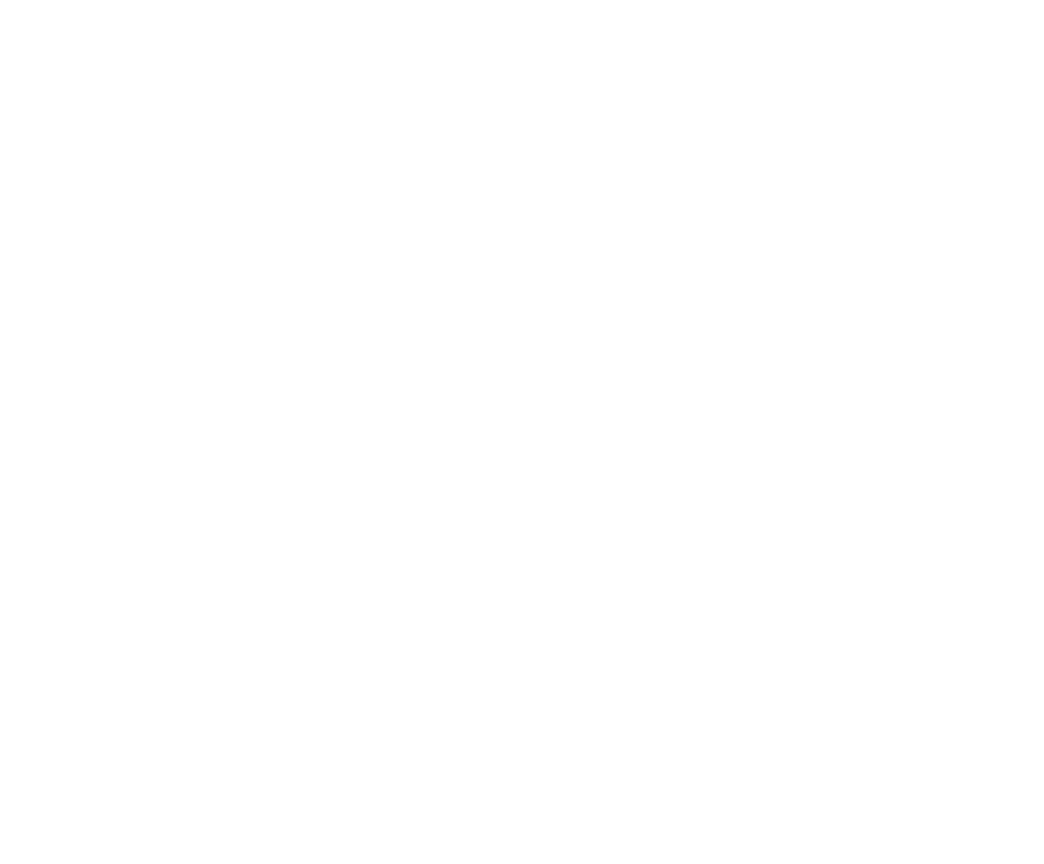
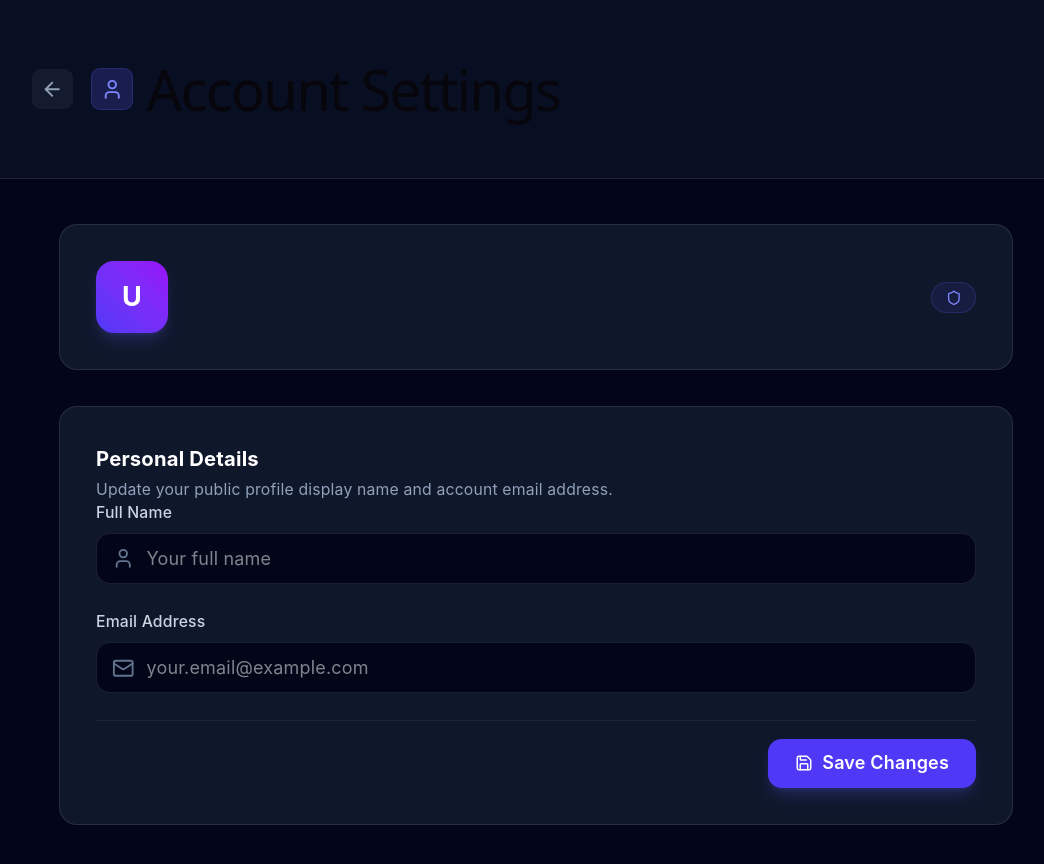
Before and after one commit to Saanidhya2601/LMS, a React (Vite) app in the folder frontend/: page /settings in a window 1280 px wide. Before the commit this address had no page. Shown: the top 864 px of the page, without its empty margins (104-1148 px from the left). Before the commit the page ends 800 px from the top, so only its background shows below. Built offline with nearby package versions, Linux system fonts and the light colour scheme; no server answers; sample sign-in values are in the browser's storage.

Commit message:
added Settings button on the dashboard

```diff
--- a/frontend/src/App.tsx
+++ b/frontend/src/App.tsx
@@ -5,7 +5,7 @@ import Dashboard from "./pages/Dashboard";
 import ManageCourse from "./pages/ManageCourse";
 import CourseViewer from "./pages/CourseViewer";
 import Analytics from "./pages/Analytics";
-
+import Settings from "./pages/Settings";
 function App() {
   return (
     <Routes>
@@ -16,6 +16,7 @@ function App() {
       {/* 🚀 This is the exact route React was complaining about missing! */}
       <Route path="/learn/:courseId" element={<CourseViewer />} />
       <Route path="/analytics" element={<Analytics />} />
+      <Route path="/settings" element={<Settings />} />
     </Routes>
   );
 }
--- a/frontend/src/pages/Dashboard.tsx
+++ b/frontend/src/pages/Dashboard.tsx
@@ -10,10 +10,10 @@ import {
   UserPlus,
   PlayCircle,
   Award,
-  BarChart3, // 🚀 Added for the Analytics button
+  BarChart3,
+  Settings,
 } from "lucide-react";
 
-// 🚀 Updated Interface to expect the new progress data
 interface Course {
   id: string;
   title: string;
@@ -149,16 +149,27 @@ export default function Dashboard() {
             LMS Dashboard
           </span>
         </div>
-        <div className="flex items-center gap-6">
+
+        <div className="flex items-center gap-4 sm:gap-6">
           <span className="text-sm font-medium text-slate-400 hidden sm:block">
             Welcome, <span className="text-white">{user.full_name}</span>
             <span className="ml-2 text-[10px] bg-slate-800 px-2 py-1 rounded-full uppercase tracking-wider">
               {user.role}
             </span>
           </span>
+
+          <button
+            onClick={() => navigate("/settings")}
+            className="flex items-center gap-2 text-slate-400 hover:text-white transition-colors font-medium text-sm bg-white/5 hover:bg-white/10 px-3.5 py-2 rounded-lg border border-white/5"
+            title="Account Settings"
+          >
+            <Settings className="h-4 w-4 text-indigo-400" />
+            <span className="hidden sm:inline">Settings</span>
+          </button>
+
           <button
             onClick={handleLogout}
-            className="flex items-center gap-2 text-slate-400 hover:text-red-400 transition-colors duration-150 font-medium text-sm bg-white/5 hover:bg-white/10 px-4 py-2.5 rounded-lg border border-transparent hover:border-red-500/20"
+            className="flex items-center gap-2 text-slate-400 hover:text-red-400 transition-colors font-medium text-sm bg-white/5 hover:bg-white/10 px-3.5 py-2 rounded-lg border border-transparent hover:border-red-500/20"
           >
             <LogOut className="h-4 w-4" />
             Logout
@@ -179,7 +190,6 @@ export default function Dashboard() {
             </p>
           </div>
 
-          {/* 🚀 New Instructor Action Buttons Container */}
           {isInstructor && (
             <div className="flex items-center gap-3">
               <button
@@ -220,7 +230,6 @@ export default function Dashboard() {
                 <div className="h-40 bg-slate-950 flex items-center justify-center border-b border-white/5 relative overflow-hidden">
                   <div className="absolute inset-0 bg-gradient-to-br from-indigo-500/10 to-purple-500/10 opacity-0 group-hover:opacity-100 transition-opacity duration-200"></div>
 
-                  {/* Show a completed badge if they are at 100% */}
                   {course.progress_percentage === 100 ? (
                     <Award className="h-12 w-12 text-emerald-500 opacity-90 transition-transform duration-500 group-hover:scale-110 relative z-10" />
                   ) : (
@@ -270,7 +279,6 @@ export default function Dashboard() {
 
                   <div className="pt-4 border-t border-white/5 mt-auto">
                     {isInstructor ? (
-                      // 🚀 INSTRUCTOR VIEW
                       <button
                         onClick={() => navigate(`/manage-course/${course.id}`)}
                         className="w-full text-center text-sm font-semibold text-slate-300 hover:text-white transition-colors duration-150 py-2.5 bg-white/5 rounded-lg hover:bg-white/10"
@@ -278,7 +286,6 @@ export default function Dashboard() {
                         Manage Course
                       </button>
                     ) : course.is_enrolled ? (
-                      // 🚀 STUDENT VIEW: ENROLLED (Show Progress Bar)
                       <div className="w-full flex flex-col gap-3">
                         <div className="flex justify-between items-center text-xs font-semibold">
                           <span className="text-slate-400">Progress</span>
@@ -292,14 +299,12 @@ export default function Dashboard() {
                             {course.progress_percentage}%
                           </span>
                         </div>
-                        {/* The animated bar */}
                         <div className="w-full bg-slate-800 rounded-full h-1.5 overflow-hidden">
                           <div
                             className={`${course.progress_percentage === 100 ? "bg-emerald-500" : "bg-indigo-500"} h-1.5 rounded-full transition-all duration-1000 ease-out`}
                             style={{ width: `${course.progress_percentage}%` }}
                           ></div>
                         </div>
-                        {/* Dynamic Button */}
                         <button
                           onClick={() => navigate(`/learn/${course.id}`)}
                           className={`w-full flex justify-center items-center gap-2 text-sm font-semibold transition-colors duration-150 py-2.5 rounded-lg mt-1 border ${
@@ -321,7 +326,6 @@ export default function Dashboard() {
                         </button>
                       </div>
                     ) : (
-                      // 🚀 STUDENT VIEW: NOT ENROLLED
                       <button
                         onClick={() => handleEnroll(course.id)}
                         className="w-full flex justify-center items-center gap-2 text-sm font-semibold text-indigo-400 hover:text-white transition-colors duration-150 py-2.5 bg-indigo-500/10 border border-indigo-500/20 rounded-lg hover:bg-indigo-500 hover:border-indigo-500 shadow-sm"
--- /dev/null
+++ b/frontend/src/pages/Settings.tsx
@@ -0,0 +1,237 @@
+import React, { useEffect, useState } from "react";
+import { useNavigate } from "react-router-dom";
+import axios from "axios";
+import {
+  ArrowLeft,
+  User,
+  Mail,
+  Shield,
+  Calendar,
+  Save,
+  CheckCircle2,
+  AlertCircle,
+} from "lucide-react";
+
+interface UserProfile {
+  id: string;
+  full_name: string;
+  email: string;
+  role: string;
+  created_at: string;
+}
+
+export default function Settings() {
+  const navigate = useNavigate();
+  const [profile, setProfile] = useState<UserProfile | null>(null);
+  const [fullName, setFullName] = useState("");
+  const [email, setEmail] = useState("");
+  const [loading, setLoading] = useState(true);
+  const [isSaving, setIsSaving] = useState(false);
+  const [message, setMessage] = useState<{
+    text: string;
+    type: "success" | "error";
+  } | null>(null);
+
+  useEffect(() => {
+    const fetchProfile = async () => {
+      const token = localStorage.getItem("token");
+      if (!token) {
+        navigate("/");
+        return;
+      }
+
+      try {
+        const response = await axios.get(
+          "http://localhost:5000/api/users/profile",
+          {
+            headers: { Authorization: `Bearer ${token}` },
+          },
+        );
+
+        const userData = response.data.data;
+        setProfile(userData);
+        setFullName(userData.full_name);
+        setEmail(userData.email);
+      } catch (error) {
+        console.error("Failed to load profile:", error);
+      } finally {
+        setLoading(false);
+      }
+    };
+
+    fetchProfile();
+  }, [navigate]);
+
+  const handleUpdateProfile = async (e: React.FormEvent) => {
+    e.preventDefault();
+    setIsSaving(true);
+    setMessage(null);
+
+    try {
+      const token = localStorage.getItem("token");
+      const response = await axios.put(
+        "http://localhost:5000/api/users/profile",
+        { full_name: fullName, email },
+        { headers: { Authorization: `Bearer ${token}` } },
+      );
+
+      const updatedUser = response.data.data;
+      setProfile((prev) => (prev ? { ...prev, ...updatedUser } : updatedUser));
+
+      // Update local storage so the navbar reflects the new name/email
+      const storedUser = JSON.parse(localStorage.getItem("user") || "{}");
+      localStorage.setItem(
+        "user",
+        JSON.stringify({ ...storedUser, ...updatedUser }),
+      );
+
+      setMessage({ text: "Profile updated successfully!", type: "success" });
+    } catch (error: any) {
+      const errorMsg =
+        error.response?.data?.message || "Failed to update profile.";
+      setMessage({ text: errorMsg, type: "error" });
+    } finally {
+      setIsSaving(false);
+    }
+  };
+
+  if (loading) {
+    return (
+      <div className="min-h-screen bg-slate-950 flex items-center justify-center text-indigo-400">
+        Loading settings...
+      </div>
+    );
+  }
+
+  return (
+    <div className="min-h-screen bg-slate-950 text-slate-300 font-sans selection:bg-indigo-500/30 pb-20">
+      {/* Navbar */}
+      <nav className="bg-slate-900/60 backdrop-blur-md border-b border-white/10 px-6 py-4 sticky top-0 z-50">
+        <div className="max-w-4xl mx-auto flex items-center gap-4">
+          <button
+            onClick={() => navigate("/dashboard")}
+            className="p-2 bg-white/5 hover:bg-white/10 rounded-lg text-slate-400 hover:text-white transition-colors"
+          >
+            <ArrowLeft className="h-5 w-5" />
+          </button>
+          <div className="flex items-center gap-3">
+            <div className="bg-indigo-500/20 p-2 rounded-lg border border-indigo-500/20">
+              <User className="text-indigo-400 h-5 w-5" />
+            </div>
+            <h1 className="text-xl font-bold text-white tracking-tight">
+              Account Settings
+            </h1>
+          </div>
+        </div>
+      </nav>
+
+      <main className="max-w-4xl mx-auto px-6 py-10 space-y-8">
+        {/* Account Overview Header Card */}
+        <div className="bg-slate-900 border border-white/10 rounded-2xl p-6 sm:p-8 flex flex-col sm:flex-row items-start sm:items-center justify-between gap-6">
+          <div className="flex items-center gap-5">
+            <div className="h-16 w-16 rounded-2xl bg-gradient-to-tr from-indigo-600 to-purple-600 flex items-center justify-center text-white text-2xl font-bold shadow-lg shadow-indigo-500/20">
+              {profile?.full_name?.charAt(0).toUpperCase() || "U"}
+            </div>
+            <div>
+              <h2 className="text-2xl font-bold text-white">
+                {profile?.full_name}
+              </h2>
+              <p className="text-slate-400 text-sm">{profile?.email}</p>
+            </div>
+          </div>
+
+          <div className="flex items-center gap-3">
+            <span className="flex items-center gap-1.5 text-xs font-bold px-3 py-1.5 rounded-full uppercase tracking-wider bg-indigo-500/10 text-indigo-400 border border-indigo-500/20">
+              <Shield className="h-3.5 w-3.5" />
+              {profile?.role}
+            </span>
+            {profile?.created_at && (
+              <span className="flex items-center gap-1.5 text-xs text-slate-500 px-3 py-1.5 rounded-full bg-slate-950 border border-white/5">
+                <Calendar className="h-3.5 w-3.5" />
+                Joined {new Date(profile.created_at).toLocaleDateString()}
+              </span>
+            )}
+          </div>
+        </div>
+
+        {/* Edit Profile Form Card */}
+        <div className="bg-slate-900 border border-white/10 rounded-2xl p-6 sm:p-8">
+          <h3 className="text-lg font-bold text-white mb-1">
+            Personal Details
+          </h3>
+          <p className="text-sm text-slate-400 mb-6">
+            Update your public profile display name and account email address.
+          </p>
+
+          {message && (
+            <div
+              className={`mb-6 p-4 rounded-xl flex items-center gap-3 text-sm border ${
+                message.type === "success"
+                  ? "bg-emerald-500/10 text-emerald-400 border-emerald-500/20"
+                  : "bg-red-500/10 text-red-400 border-red-500/20"
+              }`}
+            >
+              {message.type === "success" ? (
+                <CheckCircle2 className="h-5 w-5 shrink-0" />
+              ) : (
+                <AlertCircle className="h-5 w-5 shrink-0" />
+              )}
+              <span>{message.text}</span>
+            </div>
+          )}
+
+          <form onSubmit={handleUpdateProfile} className="space-y-6">
+            <div>
+              <label className="block text-sm font-medium text-slate-300 mb-2">
+                Full Name
+              </label>
+              <div className="relative">
+                <div className="absolute inset-y-0 left-0 pl-3.5 flex items-center pointer-events-none text-slate-500">
+                  <User className="h-5 w-5" />
+                </div>
+                <input
+                  type="text"
+                  required
+                  value={fullName}
+                  onChange={(e) => setFullName(e.target.value)}
+                  className="w-full pl-11 pr-4 py-2.5 bg-slate-950 border border-white/10 text-white rounded-xl focus:ring-2 focus:ring-indigo-500 focus:border-transparent outline-none transition-all"
+                  placeholder="Your full name"
+                />
+              </div>
+            </div>
+
+            <div>
+              <label className="block text-sm font-medium text-slate-300 mb-2">
+                Email Address
+              </label>
+              <div className="relative">
+                <div className="absolute inset-y-0 left-0 pl-3.5 flex items-center pointer-events-none text-slate-500">
+                  <Mail className="h-5 w-5" />
+                </div>
+                <input
+                  type="email"
+                  required
+                  value={email}
+                  onChange={(e) => setEmail(e.target.value)}
+                  className="w-full pl-11 pr-4 py-2.5 bg-slate-950 border border-white/10 text-white rounded-xl focus:ring-2 focus:ring-indigo-500 focus:border-transparent outline-none transition-all"
+                  placeholder="your.email@example.com"
+                />
+              </div>
+            </div>
+
+            <div className="pt-4 border-t border-white/5 flex justify-end">
+              <button
+                type="submit"
+                disabled={isSaving}
+                className="flex items-center gap-2 bg-indigo-600 text-white px-6 py-2.5 rounded-xl font-semibold hover:bg-indigo-500 disabled:opacity-50 transition-colors shadow-lg shadow-indigo-500/20"
+              >
+                <Save className="h-4 w-4" />
+                {isSaving ? "Saving..." : "Save Changes"}
+              </button>
+            </div>
+          </form>
+        </div>
+      </main>
+    </div>
+  );
+}
```
Also changed, not shown: 1 other file (tests, documents, lock files or other folders).
